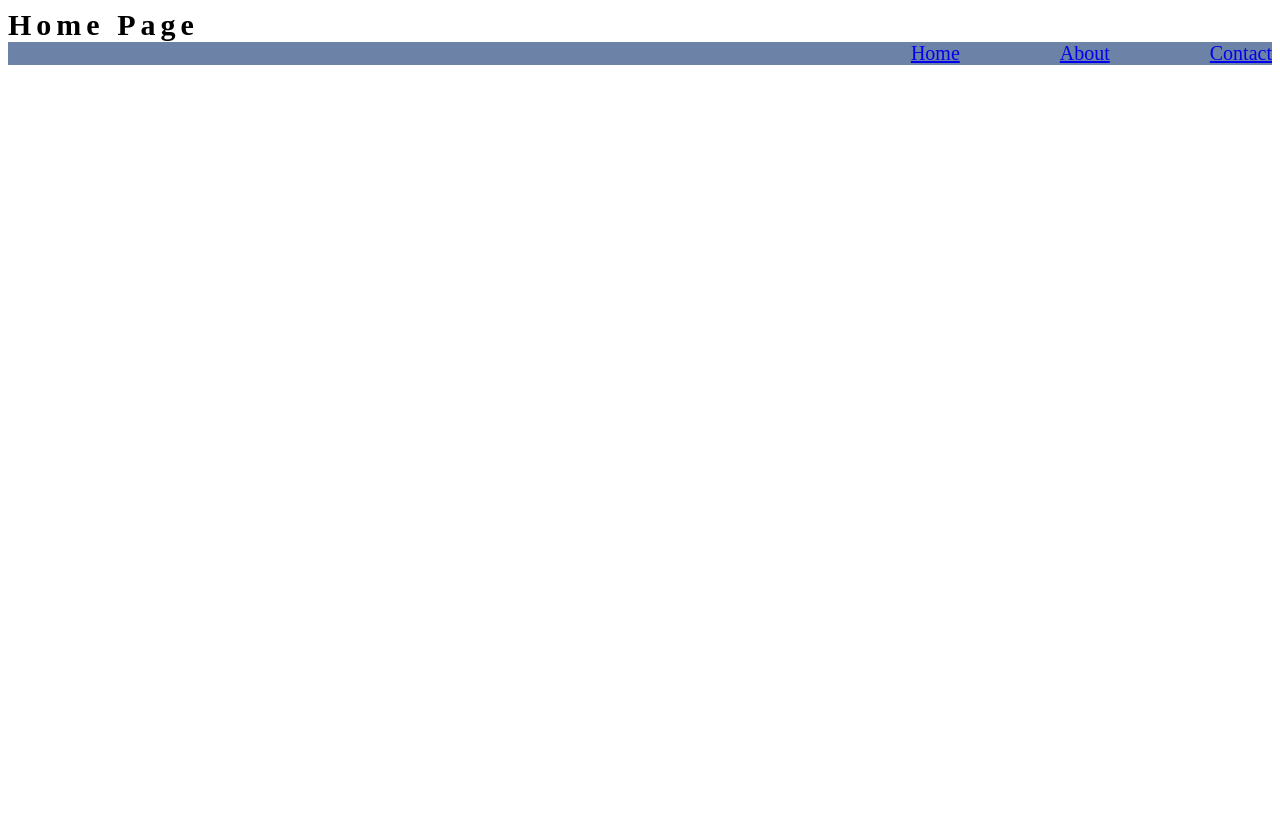
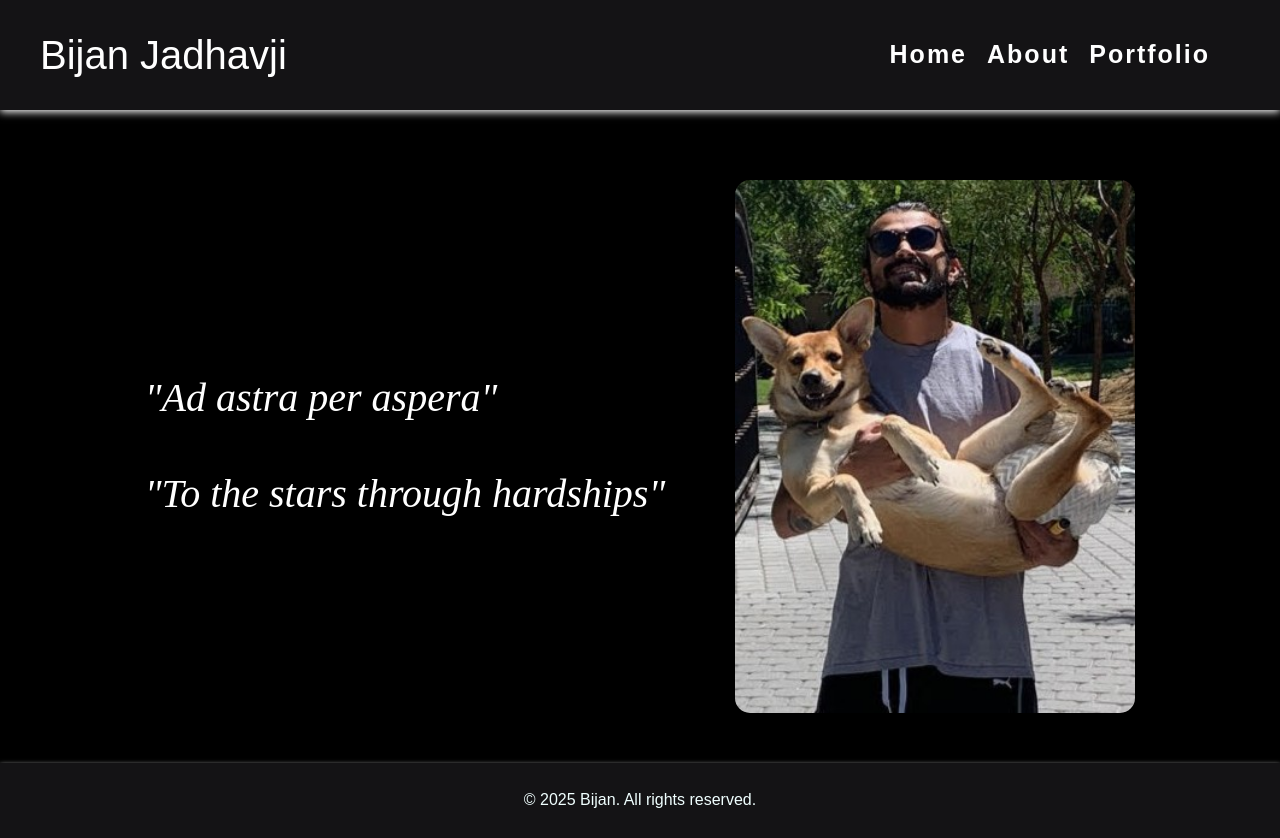
Before and after one commit to bij27/personal-website, a plain HTML site: page index.html in a window 1280 px wide. Before the commit the page ends 800 px from the top, so only its background shows below. Drawn offline with Linux system fonts and the light colour scheme; a web font is replaced by a local one.

Commit message:
styled homepage, added placeholder pic, adjusted flexbox, added selectors - good starting point.

```diff
--- a/index.html
+++ b/index.html
@@ -3,19 +3,56 @@
   <head>
     <meta charset="UTF-8" />
     <meta name="viewport" content="width=device-width, initial-scale=1.0" />
+    <link rel="preconnect" href="https://fonts.googleapis.com" />
+    <link rel="preconnect" href="https://fonts.gstatic.com" crossorigin />
+    <link
+      href="https://fonts.googleapis.com/css2?family=Bodoni+Moda+SC:ital,opsz,wght@0,6..96,400..900;1,6..96,400..900&family=Quicksand:wght@300..700&display=swap"
+      rel="stylesheet"
+    />
     <link rel="stylesheet" href="./styles.css" />
     <title>Bijan</title>
   </head>
   <body>
+    <header>
+      <h1>Bijan Jadhavji</h1>
       <nav>
         <ul>
           <li><a href="#">Home</a></li>
           <li><a href="./about.html">About</a></li>
-        <li><a href="./contact.html">Contact</a></li>
+          <li><a href="./portfolio.html">Portfolio</a></li>
         </ul>
       </nav>
-    <h1>Home Page</h1>
-    <p></p>
+    </header>
+    <main>
+      <section class="intro">
+        <div class="intro-content">
+          <div class="intro-text">
+            <p>"Ad astra per aspera"</p>
+            <p>"To the stars through hardships"</p>
+          </div>
+          <img src="/images/bijcher.jpg" alt="Me and my dog Cher" />
+        </div>
+      </section>
+    </main>
+
+    <!-- <section class="features">
+        <h2>Features</h2>
+        <div class="feature-cards">
+          <div class="card">Feature 1</div>
+          <div class="card">Feature 2</div>
+          <div class="card">Feature 3</div>
+        </div>
+      </section> ----- use on feature/portfolio branch-->
+
+    <footer>
+      <p>&copy; 2025 Bijan. All rights reserved.</p>
+    </footer>
+
+    <script>
+      window.addEventListener("scroll", function () {
+        const header = document.querySelector("header");
+        header.classList.toggle("scrolled", window.scrollY > 50);
+      });
+    </script>
   </body>
-
 </html>
--- a/styles.css
+++ b/styles.css
@@ -1,28 +1,133 @@
 body {
-  display: grid;
+  margin: 0;
+  line-height: 1.4;
+  font-family: "Poiret One", sans-serif;
+  font-weight: 100;
+  font-style: normal;
+  color: azure;
+  background-color: #000000;
 }
 
-nav {
-  display: grid;
+header {
+  display: flex;
+  justify-content: space-between;
+  align-items: center;
+  position: sticky;
+  top: 0;
+  z-index: 1000;
+  transition: all 0.3s ease;
+  padding-left: 40px;
+  padding-right: 40px;
+  background-color: #1b1a1dc1;
+  box-shadow: 0px 2px 8px rgb(255, 255, 255);
+}
+
+header.scrolled {
+  background-color: rgb(143, 140, 142);
+  padding: 10px 20px;
 }
 
 nav ul {
   display: flex;
-  grid-template-columns: 1fr 1fr 1fr 1fr;
-  justify-content: flex-end;
-  gap: 100px;
+  gap: 20px;
   list-style: none;
-  font-size: 20px;
-  background-color: rgb(108, 130, 167);
-  margin: 0px 0px 0px 0px;
+  margin: 0;
+  padding-right: 30px;
+  font-size: 25px;
+  letter-spacing: 2px;
+  font-weight: 100;
+  font-style: normal;
+}
 
+nav a {
+  text-decoration: none;
+  color: white;
+  font-weight: bold;
+}
+
+main {
+  padding: 50px 20px;
 }
 
 h1 {
-  display:grid ;
-  grid-row-start: 1;
-  grid grid-row-end: 2;
-  margin: 0px 0px 0px 0px;
+  font-size: 40px;
+  color: white;git
+  letter-spacing: 2px;
+  font-weight: 100;
+  font-style: normal;
+}
+
+.intro-content {
+  display: flex;
+  align-items: center;
+  justify-content: center;
+  gap: 40px;
+  flex-wrap: wrap;
+  margin-top: 20px;
+}
+
+.intro-content img {
+  max-width: 400px;
+  width: 100%;
+  border-radius: 15px;
+  box-shadow: 0 4px 15px black;
+  transition: transform 0.3s ease, box-shadow 0.3s ease;
+}
+
+.intro-content img:hover {
+  transform: scale (1.05);
+  box-shadow: 0 6px 40px #e3f572;
+}
+
+.intro-content p {
+  font-size: 40px;
+  font-family: "Bodoni Moda SC", serif;
+  display: flex;
+  flex-wrap: wrap;
+  font-style: italic;
+  padding-right: 30px;
+  color: white;
+}
+
+/* .feature-cards {
+  display: flex;
+  justify-content: space-around;
+  flex-wrap: wrap;
+  gap: 20px;
+  margin-top: 20px;
+}
+
+.card:hover {
+  transform: scale (1.05);
+  box-shadow: 0 6px 20px black;
+}
+
+.card {
+  background-color: darkgray;
+  padding: 30px;
+  flex: 1 1 200px;
+  text-align: center;
+  border-radius: 10px;
+  box-shadow: 0 2px 5px black;
+} */
+
+footer {
+  background-color: #1b1a1dc1;
+  text-align: center;
+  padding: 10px;
+  box-shadow: 0 2px 5px rgb(255, 255, 255);
+}
+
+/* main {
+  text-align: center;
+  padding: 10px 0px 0px 0px;
   font-size: 30px;
-  letter-spacing: 5px;
+  letter-spacing: 1px;
+  background-color: aqua;
+  position: sticky;
 }
+
+main h1 {
+  margin: 0;
+
+} */
```
Also changed, not shown: images/bijcher.jpg (added). Lines whose indentation alone changed are shown as unchanged.
